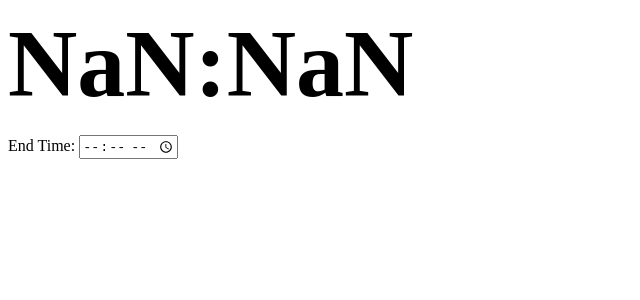
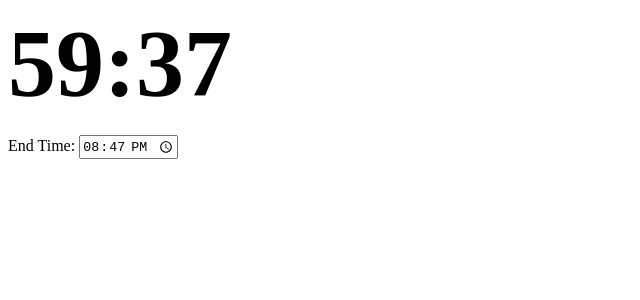
Before and after one commit to jcollard/CountDownTimer, an Angular app in the folder CountDown/: page / in a window 1280 px wide. Shown: the top 300 px of the page, without its empty margins (0-640 px from the left). Built offline with nearby package versions, Linux system fonts and the light colour scheme.

Commit message:
feat: Calculate 1 hour in the future at start.

```diff
--- a/CountDown/angular.json
+++ b/CountDown/angular.json
@@ -1,5 +1,8 @@
 {
   "$schema": "./node_modules/@angular/cli/lib/config/schema.json",
+  "cli": {
+    "analytics": false
+  },
   "version": 1,
   "newProjectRoot": "projects",
   "projects": {
--- a/CountDown/src/app/countdown.component.ts
+++ b/CountDown/src/app/countdown.component.ts
@@ -15,9 +15,9 @@ export class CountDownComponent implements OnInit, AfterViewInit {
   ngOnInit(): void {
 
     console.log(this.endAt);
-    const currentDate = new Date("+1hour");
-
-    this.endAt = `${currentDate.getHours()+1}:00`;
+    const currentDate = new Date();
+    currentDate.setTime(currentDate.getTime() + (60*59*1000));
+    this.endAt = `${currentDate.getHours()}:${currentDate.getMinutes()}`;
     setInterval(() => this.timeLeft(), 250);
   }
 
```
Also changed, not shown: 1 other file (tests, documents, lock files or other folders).
